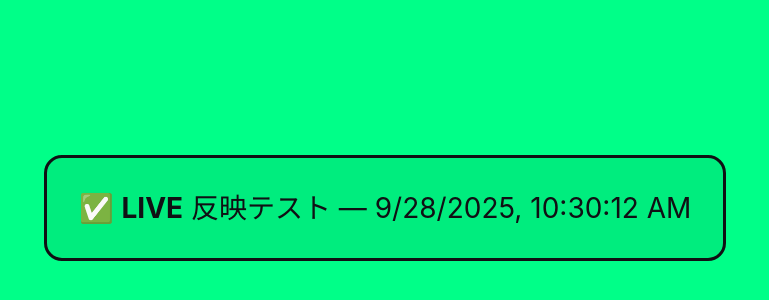
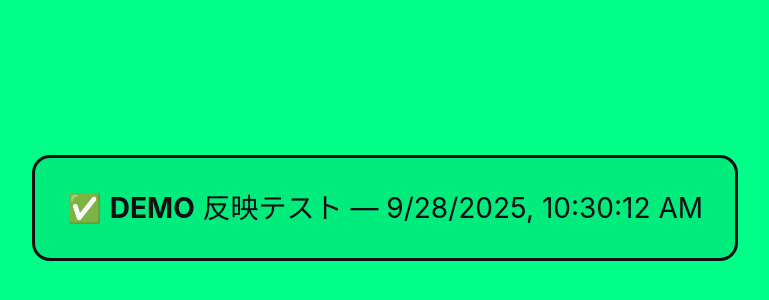
Before and after one commit to kazeraai/kazeraai.github.io, a plain HTML site: page index.html in a window 1280 px wide. Shown: the part 192-492 px from the top of the page, without its empty margins (255-1024 px from the left). Drawn offline with Linux system fonts and the light colour scheme.

Commit message:
update heading

```diff
--- a/index.html
+++ b/index.html
@@ -1,10 +1,10 @@
-<!doctype html><meta charset="utf-8"><title>LIVE TEST</title>
+<!doctype html><meta charset="utf-8"><title>DEMO TEST</title>
 <style>
   html,body{height:100%;margin:0;background:#00ff88;color:#101014;
   display:grid;place-items:center;font:28px/1.6 -apple-system,BlinkMacSystemFont,"Helvetica Neue",Arial,sans-serif}
   .box{padding:28px 32px;border:3px solid #101014;border-radius:18px;background:rgba(0,0,0,.07)}
 </style>
 <div class="box">
-  ✅ <b>LIVE</b> 反映テスト — <span id="ts"></span>
+  ✅ <b>DEMO</b> 反映テスト — <span id="ts"></span>
   <script>document.getElementById('ts').textContent = new Date().toLocaleString();</script>
 </div>
```
